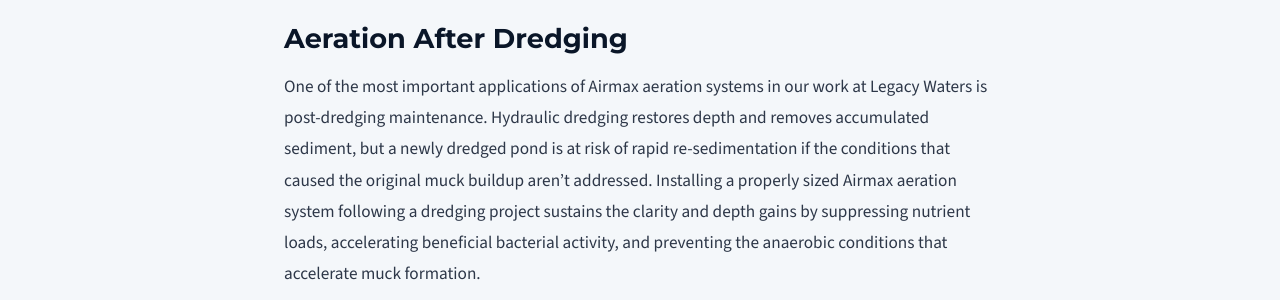
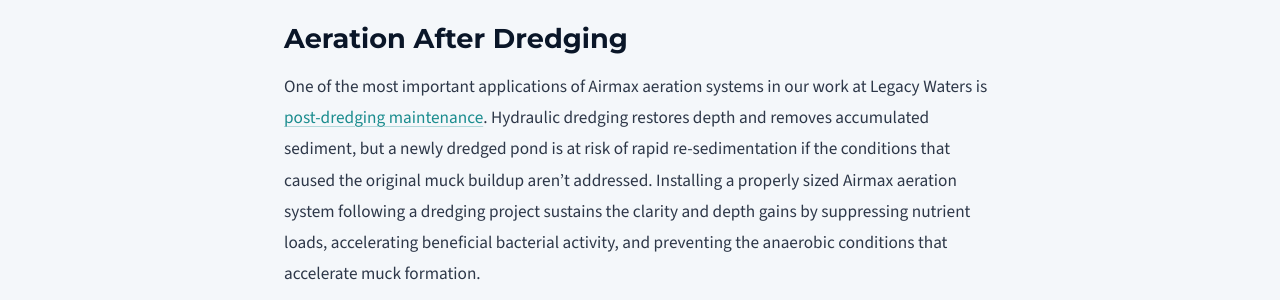
Before and after one commit to JimmyFlame77/Legacy-Waters, a Jekyll site: the page built from _posts/2026-05-26-airmax-ecosystem-framework-a-guide-to-pond-lake-care.md, in a window 1280 px wide and 900 px high, scrolled down 4801 px. Shown: the part 185-485 px from the top of the window. Built offline with Jekyll 4.4.1, drawn with Linux system fonts in a browser that asks for light colours; part of the change alters nothing that is shown.

```diff
--- a/_posts/2026-05-26-airmax-ecosystem-framework-a-guide-to-pond-lake-care.md
+++ b/_posts/2026-05-26-airmax-ecosystem-framework-a-guide-to-pond-lake-care.md
@@ -8,7 +8,6 @@ image: "/images/airmax-ecosystem-framework-ijfqk4.webp"
 excerpt: "The Airmax Ecosystem Framework is not a single product or a one-time fix. It's an integrated, three-phase approach to water quality management that works with the natural processes of your pond or lake rather than against them."
 description: "Discover how the Airmax Ecosystem Framework restores pond & lake health through aeration, prevention, & treatment — installed by certified Airmax professionals."
 ---
-
 The Airmax Ecosystem Framework is the foundation of every truly healthy pond or lake — a deliberate, science-backed approach to managing the complex biological and chemical forces that determine whether a water body stays balanced or slowly degrades into a murky, oxygen-depleted mess. Behind every thriving, clear-water body is exactly this kind of strategy: a three-step methodology built around reactive treatment, preventive care, and aeration that addresses pond and lake management from every angle, restoring balance and sustaining it for the long term.
 
 Legacy Waters Environmental Services has built our pond and lake restoration programs around this framework because it works. As certified and authorized Airmax professionals serving Maryland and the greater Mid-Atlantic region, our team has completed the Airmax Eco eCAST training program, giving us the technical credentials to install, maintain, troubleshoot, and repair the full line of [Airmax aeration systems](https://legacywatersenv.com/what-is-airmax-a-guide-to-pond-lake-aeration-systems/) and fountains. We don't just recommend Airmax — we are equipped to deliver it at the highest professional level.
@@ -73,7 +72,7 @@ Both lines are built around cabinet-mounted compressors that are designed to run
 
 ## Aeration After Dredging
 
-One of the most important applications of Airmax aeration systems in our work at Legacy Waters is post-dredging maintenance. Hydraulic dredging restores depth and removes accumulated sediment, but a newly dredged pond is at risk of rapid re-sedimentation if the conditions that caused the original muck buildup aren't addressed. Installing a properly sized Airmax aeration system following a dredging project sustains the clarity and depth gains by suppressing nutrient loads, accelerating beneficial bacterial activity, and preventing the anaerobic conditions that accelerate muck formation.
+One of the most important applications of Airmax aeration systems in our work at Legacy Waters is [post-dredging maintenance](https://legacywatersenv.com/aeration-after-dredging-why-it-s-important-to-your-pond/). Hydraulic dredging restores depth and removes accumulated sediment, but a newly dredged pond is at risk of rapid re-sedimentation if the conditions that caused the original muck buildup aren't addressed. Installing a properly sized Airmax aeration system following a dredging project sustains the clarity and depth gains by suppressing nutrient loads, accelerating beneficial bacterial activity, and preventing the anaerobic conditions that accelerate muck formation.
 
 The PS40 and similar mid-range PondSeries systems are frequently the right fit for post-dredge applications on properties throughout Maryland. But sizing matters — an undersized aerator won't achieve adequate circulation, and an oversized system wastes energy and can create turbulence problems in shallow areas. Our certified Airmax professionals evaluate each property individually and recommend the system configuration that delivers the best results for your specific water body.
 
```
